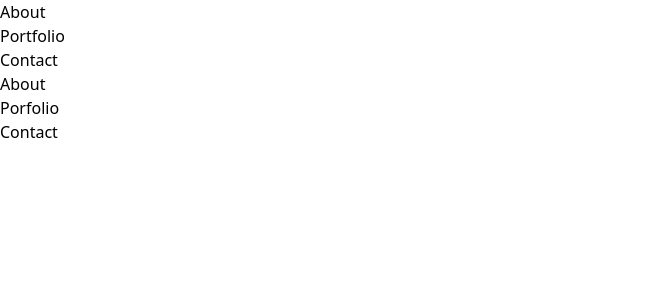
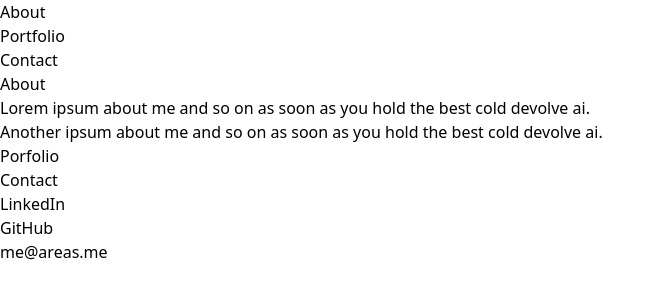
Before and after one commit to areas-boot-camp-challenges/02-portfolio, a website: page index.html in a window 1280 px wide. Shown: the whole page, without its empty margins (0-664 px from the left). Drawn offline with Linux system fonts and the light colour scheme.

Commit message:
Added dummy text and contact info.

```diff
--- a/index.html
+++ b/index.html
@@ -43,7 +43,8 @@
 
       <section id="about">
         <h2>About</h2>
-
+        <p>Lorem ipsum about me and so on as soon as you hold the best cold devolve ai.</p>
+        <p>Another ipsum about me and so on as soon as you hold the best cold devolve ai.</p>
       </section>
 
       <section id="portfolio">
@@ -55,7 +56,11 @@
 
       <section id="contact">
         <h2>Contact</h2>
-
+        <ul>
+          <li><a href="http://linkedin.com/in/christianareas">LinkedIn</a></li>
+          <li><a href="https://github.com/christianareas">GitHub</a></li>
+          <li><a href="mailto:me@areas.me">me@areas.me</a></li>
+        </ul>
       </section>
     </main>
 
```
